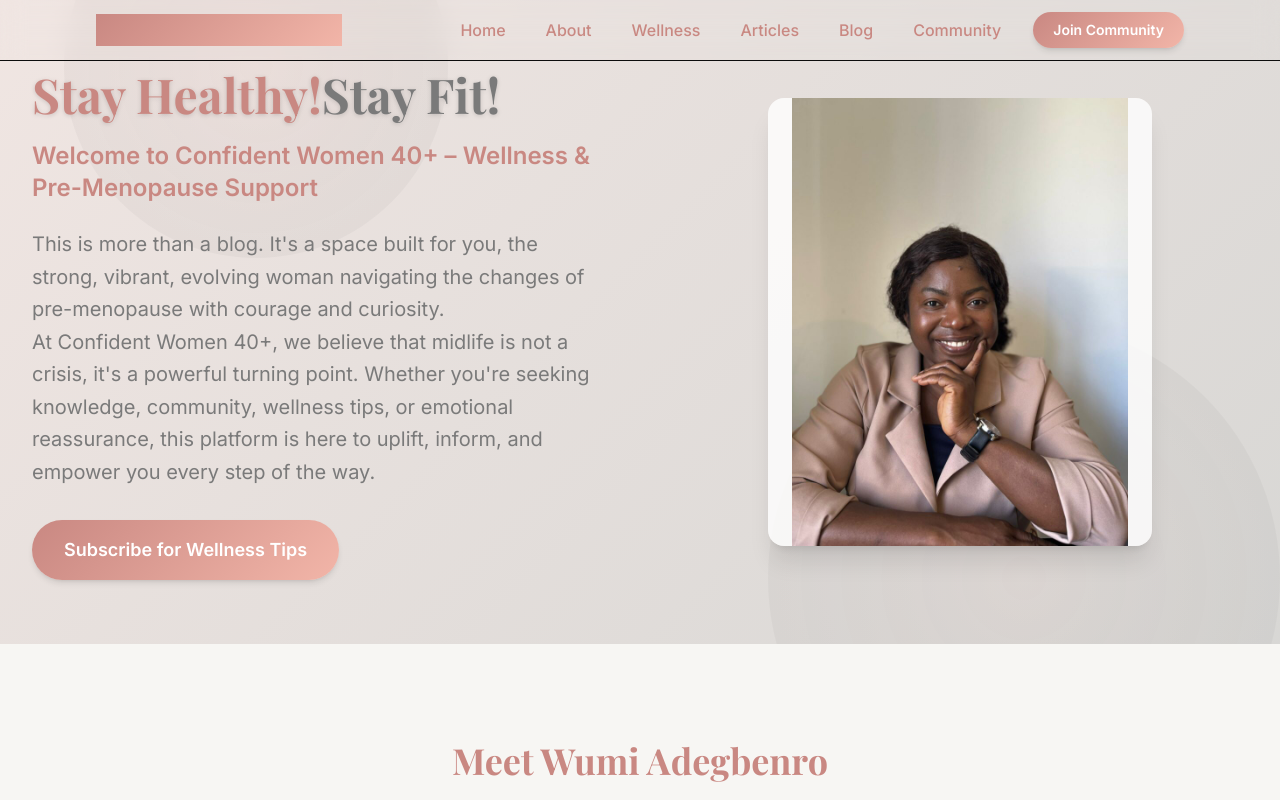
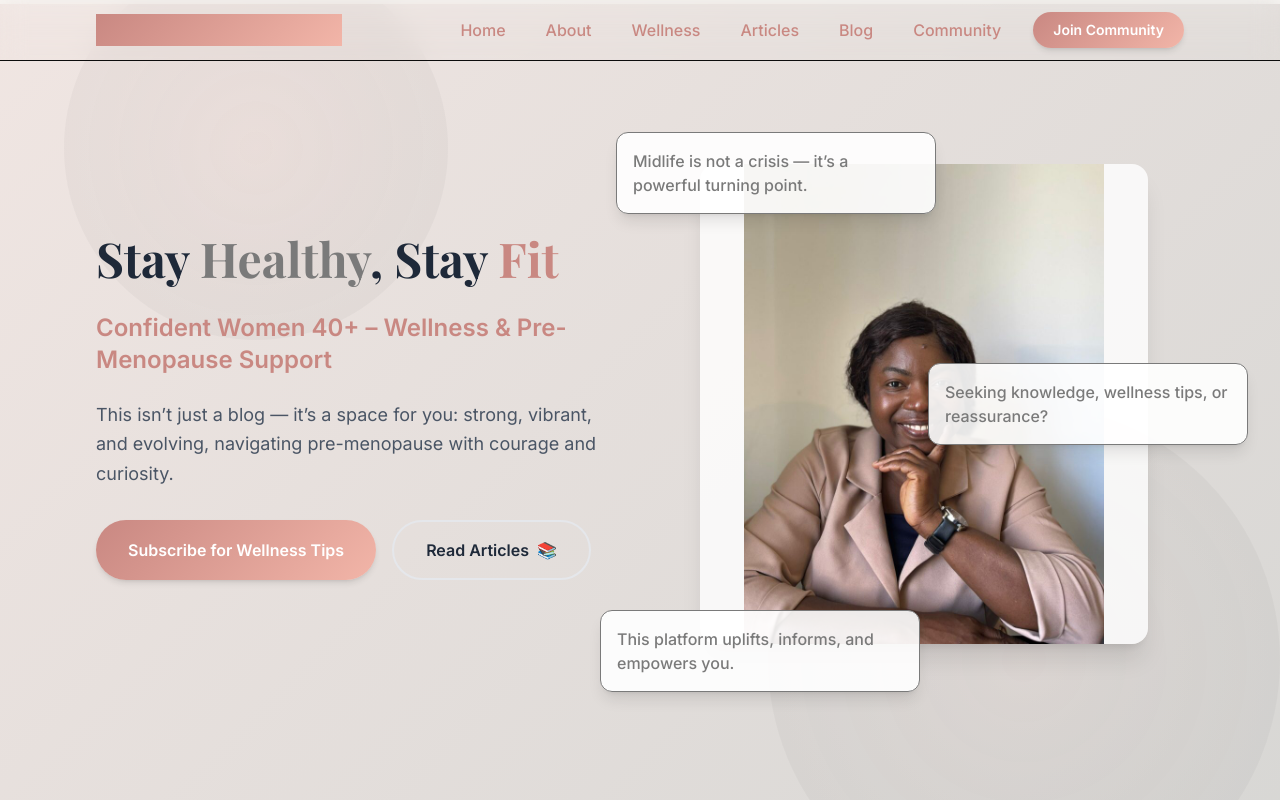
Before and after one commit to PeaceOloruntoba/legendary-waddle, a React (Vite) app: page / in a window 1280 px wide. Shown: the top 800 px of the page. Built offline with nearby package versions, Linux system fonts and the light colour scheme.

Commit message:
feat: hero

```diff
--- a/src/components/Hero.tsx
+++ b/src/components/Hero.tsx
@@ -5,33 +5,69 @@ const Hero: React.FC = () => {
   return (
     <section
       id="home"
-      className="min-h-[80vh] flex flex-col md:flex-row items-center bg-white/90 gradient-hero relative overflow-hidden"
+      className="min-h-screen flex items-center gradient-hero relative overflow-hidden"
     >
+      {/* Decorative background */}
       <div className="absolute inset-0 bg-hero-pattern"></div>
-      {/* Image first on mobile, right on desktop */}
-      <div className="w-full md:w-1/2 flex justify-center items-center order-1 md:order-2 py-8 md:py-0 animate-fade-in">
+
+      <div className="max-w-6xl mx-auto px-4 sm:px-8 py-12 grid md:grid-cols-2 gap-12 items-center relative z-10">
+        {/* LEFT: Text */}
+        <div className="text-center md:text-left animate-fade-in">
+          <h1 className="font-playfair text-4xl md:text-5xl font-bold leading-tight mb-6 text-gray-800">
+            Stay <span className="text-secondary">Healthy</span>,
+            Stay <span className="text-primary">Fit</span>
+          </h1>
+          <h2 className="text-xl md:text-2xl font-semibold text-primary mb-6">
+            Confident Women 40+ – Wellness & Pre-Menopause Support
+          </h2>
+          <p className="text-lg text-gray-600 mb-8 leading-relaxed">
+            This isn’t just a blog — it’s a space for you: strong, vibrant, and
+            evolving, navigating pre-menopause with courage and curiosity.
+          </p>
+          <div className="flex flex-wrap justify-center md:justify-start gap-4">
+            <a
+              href="#newsletter"
+              className="gradient-primary text-white px-8 py-4 rounded-full font-semibold flex items-center gap-2 hover:shadow-xl hover:-translate-y-0.5 transition-all duration-300 shadow-md"
+            >
+              Subscribe for Wellness Tips
+            </a>
+            <a
+              href="#articles"
+              className="border-2 border-gray-200 text-gray-800 px-8 py-4 rounded-full font-semibold flex items-center gap-2 hover:border-pink-600 hover:text-pink-600 hover:-translate-y-0.5 transition-all duration-300"
+            >
+              Read Articles <span>📚</span>
+            </a>
+          </div>
+        </div>
+
+        {/* RIGHT: Image + Floating Cards */}
+        <div className="relative flex justify-center animate-fade-in">
           <img
             src={hero}
             alt="Confident Women 40+ Hero"
-          className="w-64 h-64 md:w-96 md:h-[28rem] object-contain rounded-2xl shadow-xl bg-white/80"
+            className="w-72 h-72 md:w-[28rem] md:h-[30rem] object-contain rounded-2xl shadow-xl bg-white/80"
             loading="eager"
           />
+
+          {/* Floating Cards */}
+          <div className="absolute inset-0 pointer-events-none">
+            <div className="absolute -left-6 -top-4 sm:-left-12 sm:-top-8 animate-fade-in delay-100">
+              <div className="bg-white/90 border border-primary/20 rounded-xl shadow-lg p-3 sm:p-4 max-w-[80vw] sm:max-w-xs text-secondary text-sm sm:text-base font-medium">
+                Midlife is not a crisis — it’s a powerful turning point.
               </div>
-      <div className="w-full md:w-1/2 max-w-2xl mx-auto px-4 sm:px-8 py-8 md:py-16 flex flex-col items-center md:items-start justify-center relative z-10 text-center md:text-left animate-fade-in order-2 md:order-1">
-        <h1 className="font-playfair text-4xl md:text-5xl font-bold leading-tight mb-4 text-primary drop-shadow-sm">
-          Stay Healthy!<span className="text-secondary">Stay Fit!</span>
-        </h1>
-        <h2 className="text-xl md:text-2xl font-semibold text-primary mb-6">Welcome to Confident Women 40+ – Wellness & Pre-Menopause Support</h2>
-        <p className="text-lg md:text-xl text-secondary mb-8 max-w-2xl mx-auto leading-relaxed">
-          This is more than a blog. It's a space built for you, the strong, vibrant, evolving woman navigating the changes of pre-menopause with courage and curiosity.<br className="hidden md:block" />
-          At Confident Women 40+, we believe that midlife is not a crisis, it's a powerful turning point. Whether you're seeking knowledge, community, wellness tips, or emotional reassurance, this platform is here to uplift, inform, and empower you every step of the way.
-        </p>
-        <a
-          href="#newsletter"
-          className="gradient-primary text-white px-8 py-4 rounded-full font-semibold flex items-center gap-2 hover:shadow-xl hover:-translate-y-0.5 focus:outline-none focus:ring-2 focus:ring-primary transition-all duration-300 shadow-md text-lg"
-        >
-          Subscribe for Wellness Tips
-        </a>
+            </div>
+            <div className="absolute right-0 sm:-right-16 top-1/2 -translate-y-1/2 animate-fade-in delay-200">
+              <div className="bg-white/90 border border-primary/20 rounded-xl shadow-lg p-3 sm:p-4 max-w-[80vw] sm:max-w-xs text-secondary text-sm sm:text-base font-medium">
+                Seeking knowledge, wellness tips, or reassurance?
+              </div>
+            </div>
+            <div className="absolute -left-4 -bottom-4 sm:-left-16 sm:-bottom-12 animate-fade-in delay-300">
+              <div className="bg-white/90 border border-primary/20 rounded-xl shadow-lg p-3 sm:p-4 max-w-[80vw] sm:max-w-xs text-secondary text-sm sm:text-base font-medium">
+                This platform uplifts, informs, and empowers you.
+              </div>
+            </div>
+          </div>
+        </div>
       </div>
     </section>
   );
--- a/src/layouts/MainLayout.tsx
+++ b/src/layouts/MainLayout.tsx
@@ -10,7 +10,7 @@ const MainLayout: React.FC = () => {
     <div className="min-h-screen flex flex-col">
       <LoadingOverlay />
       <Header />
-      <main className="flex-grow">
+      <main className="flex-grow md:pt-1 pt-16">
         <Outlet />
         <Newsletter />
       </main>
```
Lines whose indentation alone changed are shown as unchanged.
